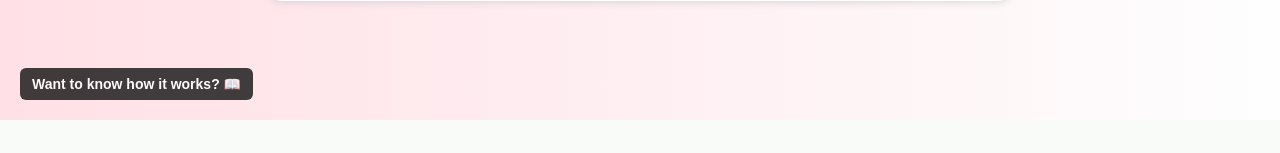
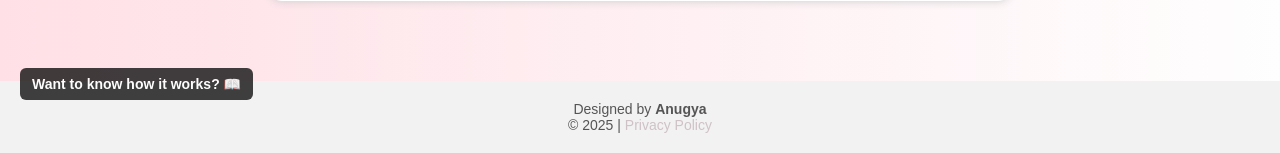
Before and after one commit to anugya22/Heart_rate_monitor, a Python web app: template templates/result.html in a window 1280 px wide. Shown: the part 680-833 px from the top of the page. Before the commit the page ends 800 px from the top, so only its background shows below. Run offline with Jinja, Linux system fonts and the light colour scheme; the template is opened without the code that fills it, so the values that code supplies are empty.

Commit message:
Update result.html

```diff
--- a/templates/result.html
+++ b/templates/result.html
@@ -166,5 +166,11 @@
       }
     });
   </script>
+   <!-- Footer -->
+<footer style="background:#f2f2f2; padding: 20px 10px; text-align:center; font-size:14px; color:#555; margin-top:40px;">
+  Designed by <strong>Anugya</strong><br>
+  © 2025 | <a href="/privacy" style="color:#cfc2c6; text-decoration:none;">Privacy Policy</a>
+</footer>
+
 </body>
 </html>
```
